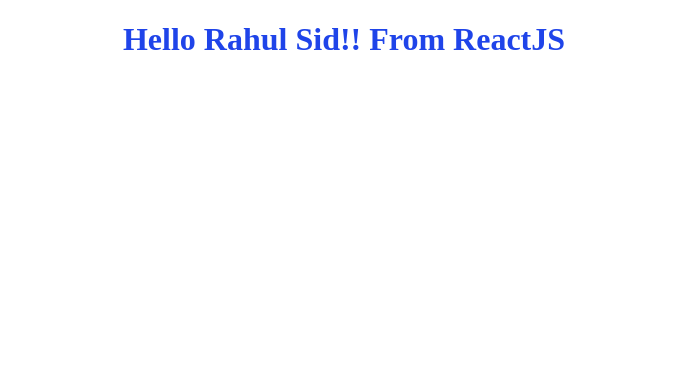
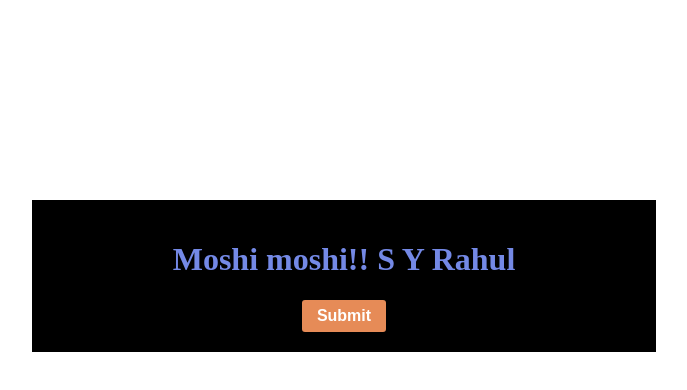
Before and after one commit to sidyr6002/React-Parctice, a React app: page / in a window 1280 px wide. Shown: the top 390 px of the page, without its empty margins (296-983 px from the left). Built offline with nearby package versions, Linux system fonts and the light colour scheme.

Commit message:
Implemented Component Funtionality of Div Child and Button

```diff
--- a/src/App.js
+++ /dev/null
@@ -1,6 +0,0 @@
-import React from "react";
-const App = () => {
-  return <h1>Hello Rahul Sid!! From ReactJS</h1>;
-};
-
-export default App;
--- /dev/null
+++ b/src/Button.js
@@ -0,0 +1,15 @@
+import React from 'react';
+
+const Button = ({ class: className, title }) => {
+  const btnFunc = (btnTitle) => {
+    console.log('Button: ' + btnTitle + ' clicked');
+  };
+
+  return (
+    <button className={className} onClick={() => btnFunc(title)}>
+      {title}
+    </button>
+  );
+};
+
+export default Button;
--- /dev/null
+++ b/src/Child.js
@@ -0,0 +1,7 @@
+import React from "react";
+
+export function Child(props) {
+  return <h1>Moshi moshi!! {props.name}</h1>;
+}
+
+export default Child;
--- /dev/null
+++ b/src/Div.js
@@ -0,0 +1,7 @@
+import React from "react";
+
+const Div = ({ class: className, children }) => {
+  return <div className={className}>{children}</div>;
+};
+
+export default Div;
--- a/src/index.html
+++ b/src/index.html
@@ -5,8 +5,21 @@
     <meta name="viewport" content="width=device-width, initial-scale=1.0">
     <title>Document</title>
     <style>
-        h1 {
-          color: rgb(31, 68, 233);
+        .container {
+            color: rgb(116, 137, 230);
+            background-color: black;
+            padding: 20px;
+            margin: 200px 25vw;
+        }
+
+        .btn {
+            background-color: rgb(230, 139, 87);
+            border: none;
+            padding: 7px 15px;
+            font-size: medium;
+            font-weight: 900;
+            border-radius: 3px;
+            color: white;
         }
 
         #app {
@@ -16,6 +29,5 @@
 </head>
 <body>
     <div id = "app"></div>
-    <script src="bundle.js"></script>
 </body>
 </html>
--- a/src/index.js
+++ b/src/index.js
@@ -1,7 +1,14 @@
-import React from "react";
-import ReactDOM from "react-dom";
-import App from "./App";
+import React, { Children } from "react";
+import { createRoot } from "react-dom/client";
+import Div from "./Div";
+import Child from "./Child";
+import Button from "./Button";
 
 const el = document.getElementById("app");
+const root = createRoot(el);
 
-ReactDOM.render(<App/>, el);
+const child = Child({ name: "S Y Rahul" });
+const button = Button({ class: "btn" , title: "Submit"});
+
+
+root.render(Div({class: "container", children: [child, button]}));
```
